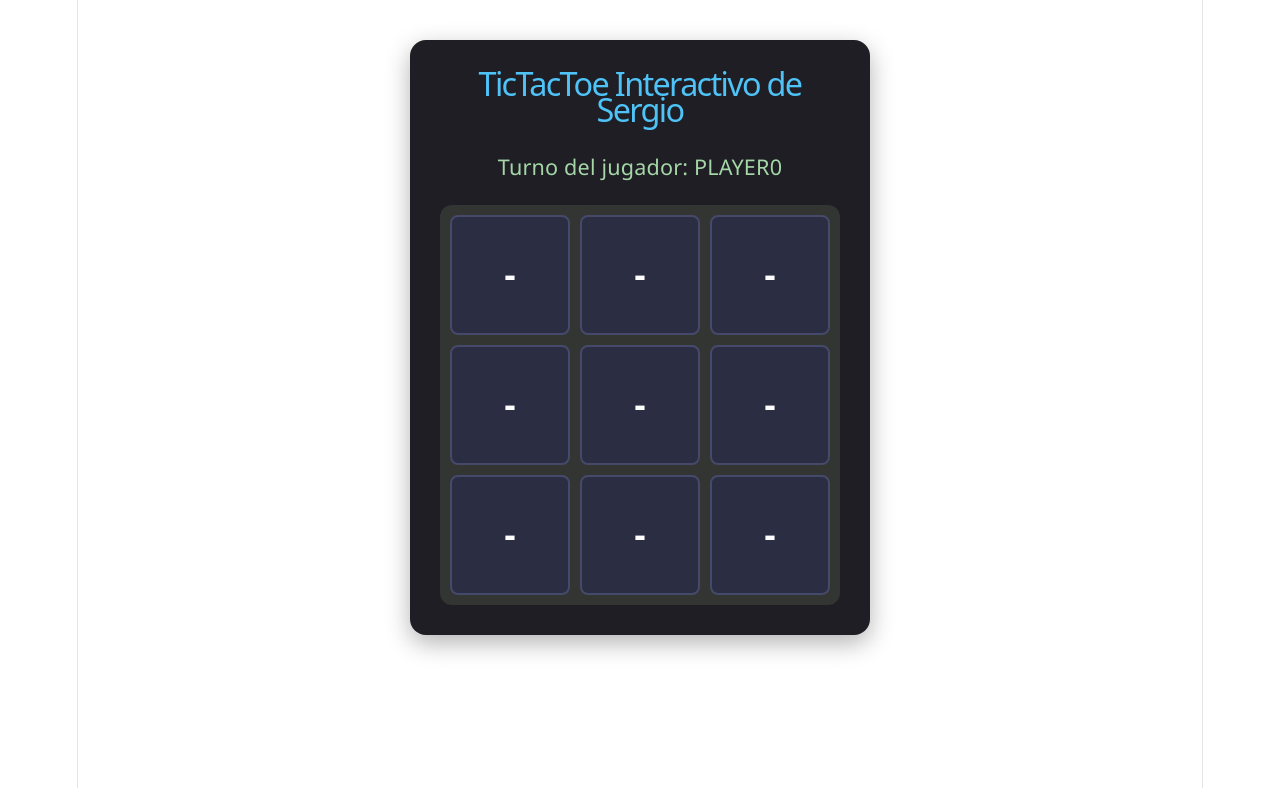
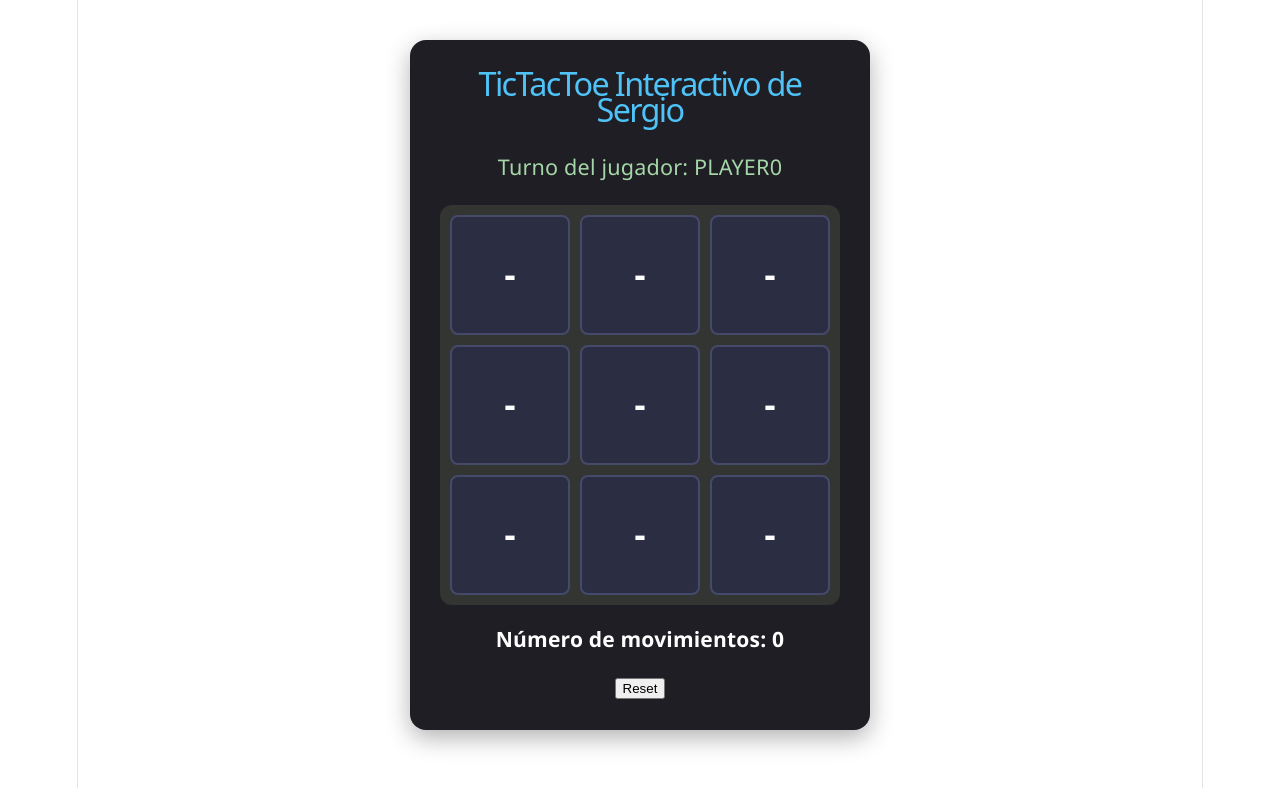
Before and after one commit to Sergio-Herrera-24/iweb-shl-tres-en-raya, a React (Vite) app: page / in a window 1280 px wide. Shown: the top 788 px of the page. Built offline with nearby package versions, Linux system fonts and the light colour scheme.

Commit message:
Paso 5: Completado

```diff
--- a/src/App.jsx
+++ b/src/App.jsx
@@ -10,6 +10,7 @@ function App() {
     ['-', '-', '-'],
     ['-', '-', '-']
   ])
+  const [contador, setContador] = useState(0)
 
   function manejarClick(fila, columna){
     console.log(`CLICK en la casilla [${fila}][${columna}]`)
@@ -21,13 +22,24 @@ function App() {
       tableroCambiado[fila][columna] = 'O'
       setTablero(tableroCambiado)
       setTurno("PLAYERX")
+      setContador(contador=>contador+1)
       return
     }
     let tableroCambiado = JSON.parse(JSON.stringify(tablero))
     tableroCambiado[fila][columna] = 'X'
     setTablero(tableroCambiado)
     setTurno("PLAYER0")
+    setContador(contador=>contador+1)
     return
+  }
+
+  function resetJuego(){
+    setTablero([
+      ['-', '-', '-'],
+      ['-', '-', '-'],
+      ['-', '-', '-']
+    ])
+    setContador(0)
   }
 
   return (
@@ -35,6 +47,8 @@ function App() {
       <h1 id="titulo">TicTacToe Interactivo de Sergio</h1>
       <Header jugador={turno} />
       <Tablero valores={tablero} casillaclick={manejarClick} />
+      <h3 id="contador">Número de movimientos: {contador}</h3>
+      <button id="reset" onClick={() => resetJuego()}>Reset</button>
     </div>
   )
 }
```
Also changed, not shown: 1 other file (tests, documents, lock files or other folders).
